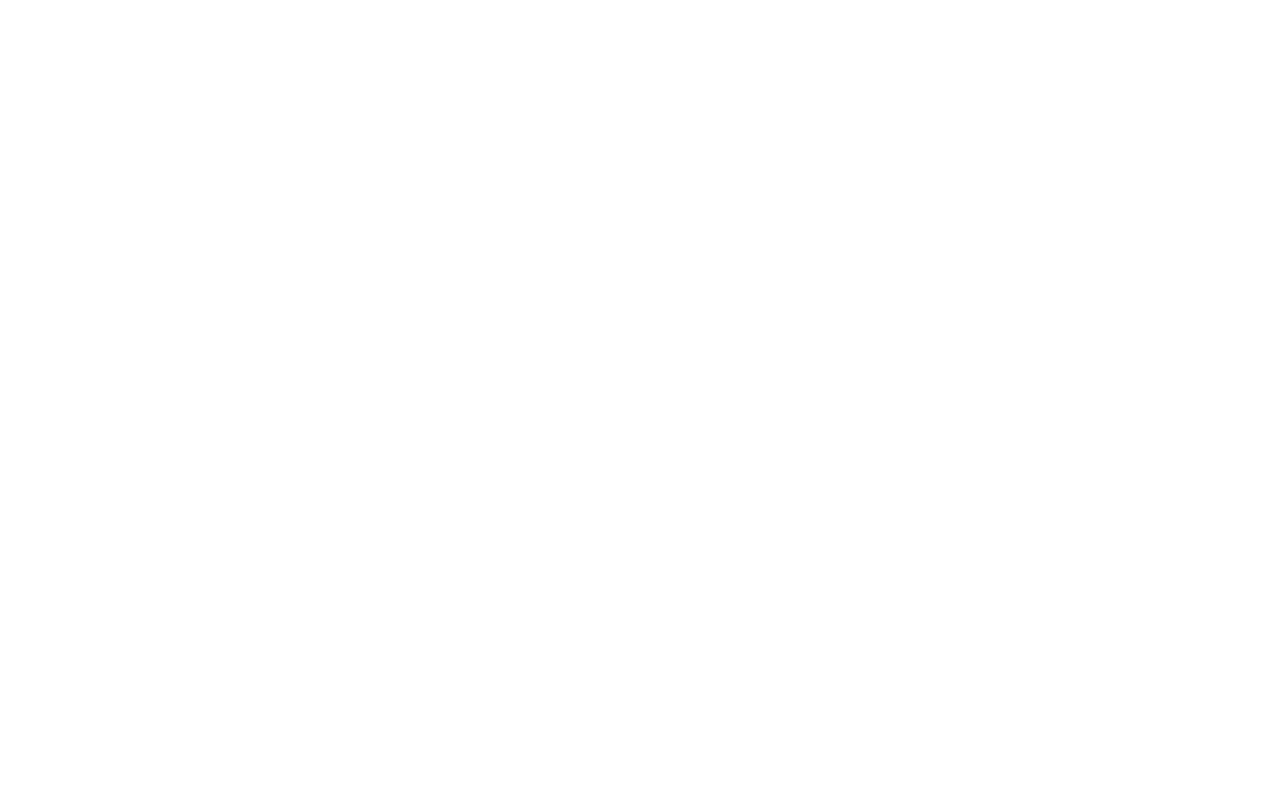
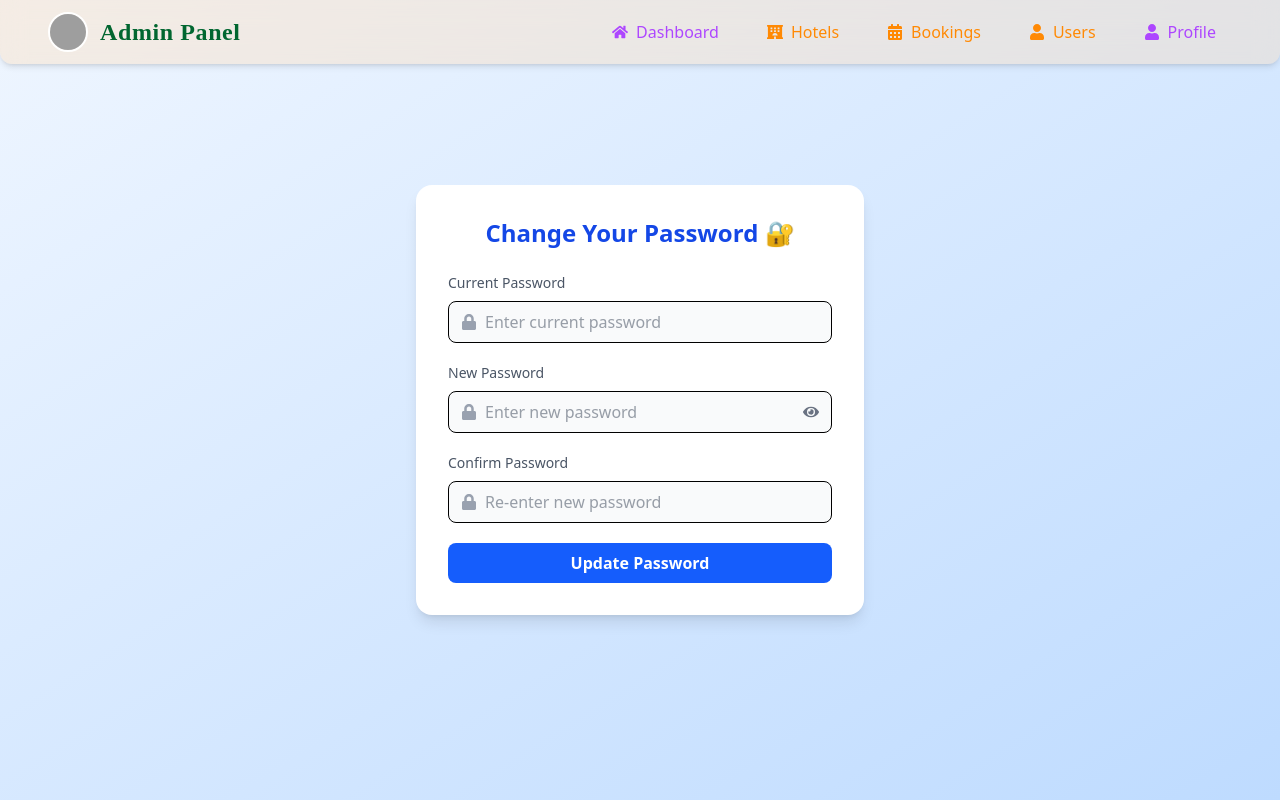
Before and after one commit to ravitharun/Hotel-booking-MERN, a React (Vite) app in the folder Client/Client/: page /PasswordManage in a window 1280 px wide. Before the commit this address had no page. Built offline with nearby package versions, Linux system fonts and the light colour scheme; grey boxes are pictures that could not be loaded.

Commit message:
updated the ui

```diff
--- /dev/null
+++ b/Client/Client/src/AUTH/EmailNotification.jsx
@@ -0,0 +1,80 @@
+import React, { useState } from "react";
+import Navbar from "../Navbar";
+import { FaBell, FaEnvelope } from "react-icons/fa";
+
+function EmailNotification() {
+  const [email, setEmail] = useState("");
+  const [notifications, setNotifications] = useState(false);
+
+  const handleSubmit = (e) => {
+    e.preventDefault();
+    if (notifications && email) {
+      alert(`Notifications enabled for ${email}`);
+    } else {
+      alert("Please enter a valid email and enable notifications!");
+    }
+  };
+
+  return (
+    <>
+      <Navbar />
+      <div className="flex items-center justify-center min-h-screen bg-gradient-to-br from-green-50 to-green-200 p-4">
+        <div className="bg-white shadow-lg rounded-2xl w-full max-w-md p-8">
+          <h2 className="text-2xl font-semibold text-center text-green-700 mb-6 flex items-center justify-center gap-2">
+            <FaBell className="text-green-600" /> Enable Notifications
+          </h2>
+
+          <form className="space-y-5" onSubmit={handleSubmit}>
+            {/* Email Input */}
+            <div>
+              <label className="block text-sm font-medium text-gray-600 mb-2">
+                Email Address
+              </label>
+              <div className="flex items-center border rounded-lg px-3 py-2 bg-gray-50">
+                <FaEnvelope className="text-gray-400 mr-2" />
+                <input
+                  type="email"
+                  value={email}
+                  onChange={(e) => setEmail(e.target.value)}
+                  className="flex-1 bg-transparent outline-none text-gray-700"
+                  placeholder="Enter your email"
+                  required
+                />
+              </div>
+            </div>
+
+            {/* Notification Checkbox */}
+            <div className="flex items-center space-x-2">
+              <input
+                type="checkbox"
+                id="notifications"
+                checked={notifications}
+                onChange={() => setNotifications(!notifications)}
+                className="h-4 w-4 text-green-600 border-gray-300 rounded"
+              />
+              <label
+                htmlFor="notifications"
+                className="text-gray-700 text-sm cursor-pointer"
+              >
+                Receive booking and password update alerts
+              </label>
+            </div>
+
+            <button
+              type="submit"
+              className="w-full bg-green-600 hover:bg-green-700 text-white font-semibold py-2 rounded-lg transition duration-300"
+            >
+              Save Notification Settings
+            </button>
+          </form>
+
+          <p className="text-center text-sm text-gray-500 mt-6">
+            Stay updated with hotel booking alerts ✉️
+          </p>
+        </div>
+      </div>
+    </>
+  );
+}
+
+export default EmailNotification;
--- /dev/null
+++ b/Client/Client/src/AUTH/PasswordManage.jsx
@@ -0,0 +1,100 @@
+import React, { useState } from "react";
+import Navbar from "../Navbar";
+import { FaLock, FaEye, FaEyeSlash } from "react-icons/fa";
+
+function PasswordManage() {
+  const [oldPassword, setOldPassword] = useState("");
+  const [newPassword, setNewPassword] = useState("");
+  const [confirmPassword, setConfirmPassword] = useState("");
+  const [showPassword, setShowPassword] = useState(false);
+
+  const handleSubmit = (e) => {
+    e.preventDefault();
+    alert("Password updated successfully!");
+  };
+
+  return (
+    <>
+      <Navbar />
+      <div className="flex items-center justify-center min-h-screen bg-gradient-to-br from-blue-50 to-blue-200 p-4">
+        <div className="bg-white shadow-lg rounded-2xl w-full max-w-md p-8">
+          <h2 className="text-2xl font-semibold text-center text-blue-700 mb-6">
+            Change Your Password 🔐
+          </h2>
+
+          <form className="space-y-5" onSubmit={handleSubmit}>
+            {/* Old Password */}
+            <div>
+              <label className="block text-sm font-medium text-gray-600 mb-2">
+                Current Password
+              </label>
+              <div className="flex items-center border rounded-lg px-3 py-2 bg-gray-50">
+                <FaLock className="text-gray-400 mr-2" />
+                <input
+                  type={showPassword ? "text" : "password"}
+                  value={oldPassword}
+                  onChange={(e) => setOldPassword(e.target.value)}
+                  className="flex-1 bg-transparent outline-none text-gray-700"
+                  placeholder="Enter current password"
+                  required
+                />
+              </div>
+            </div>
+
+            {/* New Password */}
+            <div>
+              <label className="block text-sm font-medium text-gray-600 mb-2">
+                New Password
+              </label>
+              <div className="flex items-center border rounded-lg px-3 py-2 bg-gray-50">
+                <FaLock className="text-gray-400 mr-2" />
+                <input
+                  type={showPassword ? "text" : "password"}
+                  value={newPassword}
+                  onChange={(e) => setNewPassword(e.target.value)}
+                  className="flex-1 bg-transparent outline-none text-gray-700"
+                  placeholder="Enter new password"
+                  required
+                />
+                <button
+                  type="button"
+                  onClick={() => setShowPassword(!showPassword)}
+                  className="ml-2 text-gray-500 hover:text-blue-600"
+                >
+                  {showPassword ? <FaEyeSlash /> : <FaEye />}
+                </button>
+              </div>
+            </div>
+
+            {/* Confirm Password */}
+            <div>
+              <label className="block text-sm font-medium text-gray-600 mb-2">
+                Confirm Password
+              </label>
+              <div className="flex items-center border rounded-lg px-3 py-2 bg-gray-50">
+                <FaLock className="text-gray-400 mr-2" />
+                <input
+                  type={showPassword ? "text" : "password"}
+                  value={confirmPassword}
+                  onChange={(e) => setConfirmPassword(e.target.value)}
+                  className="flex-1 bg-transparent outline-none text-gray-700"
+                  placeholder="Re-enter new password"
+                  required
+                />
+              </div>
+            </div>
+
+            <button
+              type="submit"
+              className="w-full bg-blue-600 hover:bg-blue-700 text-white font-semibold py-2 rounded-lg transition duration-300"
+            >
+              Update Password
+            </button>
+          </form>
+        </div>
+      </div>
+    </>
+  );
+}
+
+export default PasswordManage;
--- a/Client/Client/src/User/Cart.jsx
+++ b/Client/Client/src/User/Cart.jsx
@@ -79,7 +79,7 @@ return (
     <Navbar />
     <div className="bg-gray-100 min-h-screen py-8 mt-16">
       <div className="max-w-5xl mx-auto bg-white rounded-lg shadow-lg p-6">
-        <h1 className="text-3xl font-bold mb-6 text-gray-800">Your Saved</h1>
+        <h1 className="text-3xl font-bold mb-6 text-gray-800">Your Saved({cart.length})</h1>
 
         {/* Cart Items */}
         {cart.length === 0 ? (
@@ -90,12 +90,13 @@ return (
           cart.map((hotel) => (
             <div
               key={hotel.id}
-              onClick={() => GetInfo(hotel.Hotelid)}
+
               title="To Get More About these Hotel Click It"
               className="flex flex-col md:flex-row items-center justify-between border-b py-4 hover:bg-gray-50 transition"
             >
               <div className="flex items-center gap-4 w-full md:w-2/3">
                 <img
+                 onClick={() => GetInfo(hotel.Hotelid)}
                   src="https://tse4.mm.bing.net/th/id/OIP.JyquK5T4iqVZlAZi4uy_oAHaFd?pid=Api&P=0&h=180"
                   alt={hotel.hotelName}
                   className="w-24 h-24 object-cover rounded-md"
--- a/Client/Client/src/User/MyBookings.jsx
+++ b/Client/Client/src/User/MyBookings.jsx
@@ -54,7 +54,9 @@ export default function MyBookings({ regnav }) {
     <>
       {/* {regnav ?  : ""} */}
       <Navbar />
-
+<br />
+<br />
+<br />
       {isloading ? (
         <USerLoader isloading={isloading} role={Role} />
       ) : (
--- a/Client/Client/src/User/MyProfile.jsx
+++ b/Client/Client/src/User/MyProfile.jsx
@@ -9,6 +9,7 @@ import {
 } from "react-icons/fa";
 import MyBookings from "./MyBookings";
 import Navbar from "../Navbar";
+import { Link } from "react-router-dom";
 
 const initialProfile = {
   name: "John Doe",
@@ -241,10 +242,9 @@ const MyProfile = () => {
               <h3 className="text-2xl font-semibold text-gray-800 mb-6">
                 Your Saved
               </h3>
-    <MyBookings regnav={false}/>
+              <MyBookings regnav={false} />
             </div>
           </div>
-
 
           {/* Preferences & Account Actions */}
           <div className="grid grid-cols-1 md:grid-cols-2 gap-8">
@@ -255,9 +255,11 @@ const MyProfile = () => {
               <div className="flex flex-col gap-4">
                 {[
                   { label: "Receive Newsletter", checked: true },
-                  { label: "Enable Notifications", checked: false },
+                  { label: "Enable Notifications", checked: false ,path:"/EmailNotification"},
                   { label: "Dark Mode", checked: true },
                 ].map((pref, i) => (
+                  // <Link to={pref?.path}>
+
                   <div
                     key={i}
                     className="flex justify-between items-center p-4 bg-gray-50 rounded-xl shadow-sm"
@@ -269,6 +271,7 @@ const MyProfile = () => {
                       readOnly
                       className="w-5 h-5"
                       />
+                      {/* </Link> */}
                   </div>
                 ))}
               </div>
@@ -282,12 +285,16 @@ const MyProfile = () => {
                 <button className="w-full text-left p-4 bg-red-50 hover:bg-red-100 rounded-xl text-red-600 font-medium transition flex items-center gap-3">
                   <FaSignOutAlt /> Logout
                 </button>
+                <Link to="\PasswordManage">
                   <button className="w-full text-left p-4 bg-blue-50 hover:bg-blue-100 rounded-xl text-blue-600 font-medium transition flex items-center gap-3">
                     <FaCog /> Change Password
                   </button>
+                </Link>
+                <Link  to="/">
                 <button className="w-full text-left p-4 bg-yellow-50 hover:bg-yellow-100 rounded-xl text-yellow-600 font-medium transition flex items-center gap-3">
                   <FaUser /> Delete Account
                 </button>
+                </Link>
               </div>
             </div>
           </div>
--- a/Client/Client/src/main.jsx
+++ b/Client/Client/src/main.jsx
@@ -17,6 +17,8 @@ import AdminManageHotel from "./Admin/Pages/AdminManageHotel";
 // import Report from "./Admin/Pages/Report";
 import Report from "./Admin/Pages/Report";
 import SearchHotelpage from "./User/SearchHotel";
+import PasswordManage from "./AUTH/PasswordManage";
+import EmailNotification from "./AUTH/EmailNotification";
 createRoot(document.getElementById("root")).render(
   <Router>
     <Routes>
@@ -33,6 +35,8 @@ createRoot(document.getElementById("root")).render(
       <Route path="/Search/Location" element={<HotelInfo />} />
       <Route path="/Create" element={<Signup />} />
       <Route path="/Login" element={<Login />} />
+      <Route path="/PasswordManage" element={<PasswordManage />} />
+      <Route path="/EmailNotification" element={<EmailNotification />} />
 
     </Routes>
   </Router>
```
Lines whose indentation alone changed are shown as unchanged.
